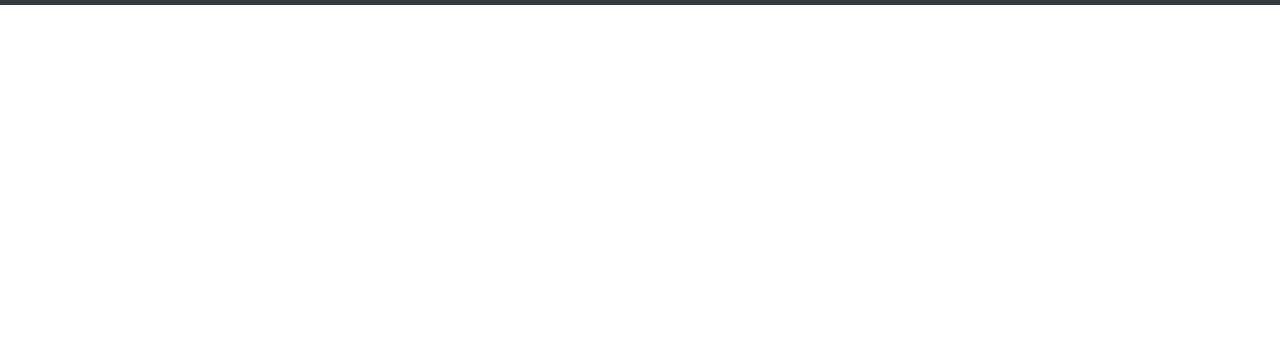
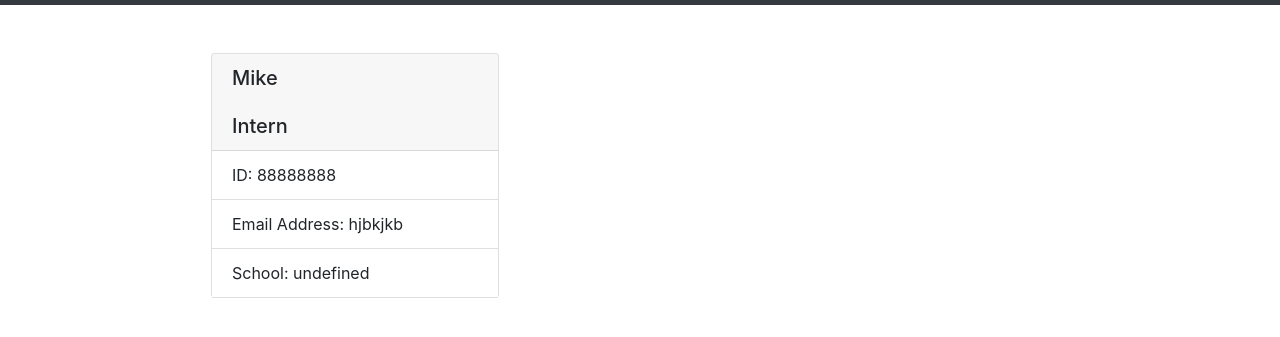
Before and after one commit to mwelsh356/Team-Profile-Generator, a website: page dist/index.html in a window 1280 px wide. Shown: the part 51-388 px from the top of the page. Drawn offline with nearby package versions, Linux system fonts and the light colour scheme.

Commit message:
Update index.html

```diff
--- a/dist/index.html
+++ b/dist/index.html
@@ -12,4 +12,13 @@
             <span class= "navbar-brand mb-0 h1 w-100 text-center">Team Profile Generator</span>
         </nav>
         <div class= "container">
-            <div class="row">
+            <div class="row"><div class= "col-6">
+            <div class= "card mx-auto mb-3" style= "width: 18rem">
+            <h5 class= "card-header">Mike<br /><br />Intern</h5>
+            <ul class= "list-group list-group-flush">
+                <li class= "list-group-item">ID: 88888888</li>
+                <li class= "list-group-item">Email Address: hjbkjkb</li>
+                <li class= "list-group-item">School: undefined</li>
+            </ul>
+            <div>
+        </div>
```
